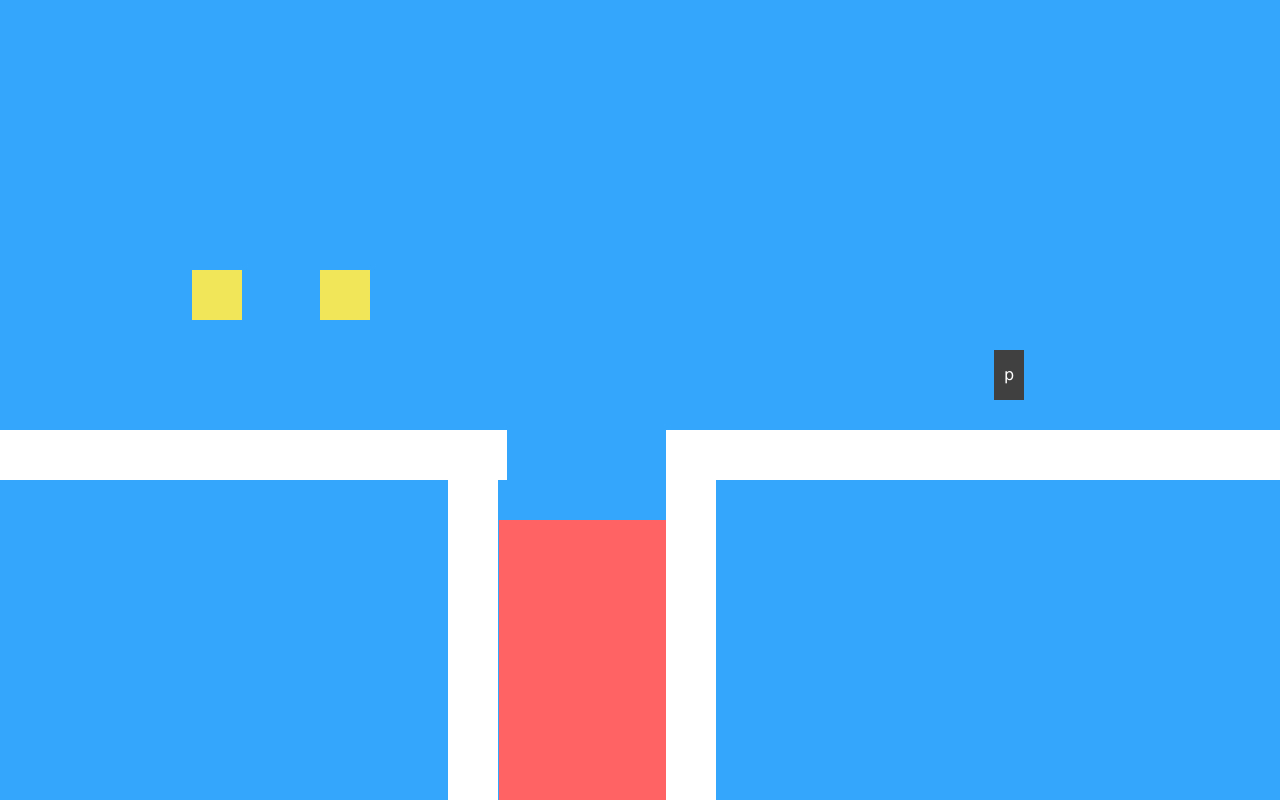
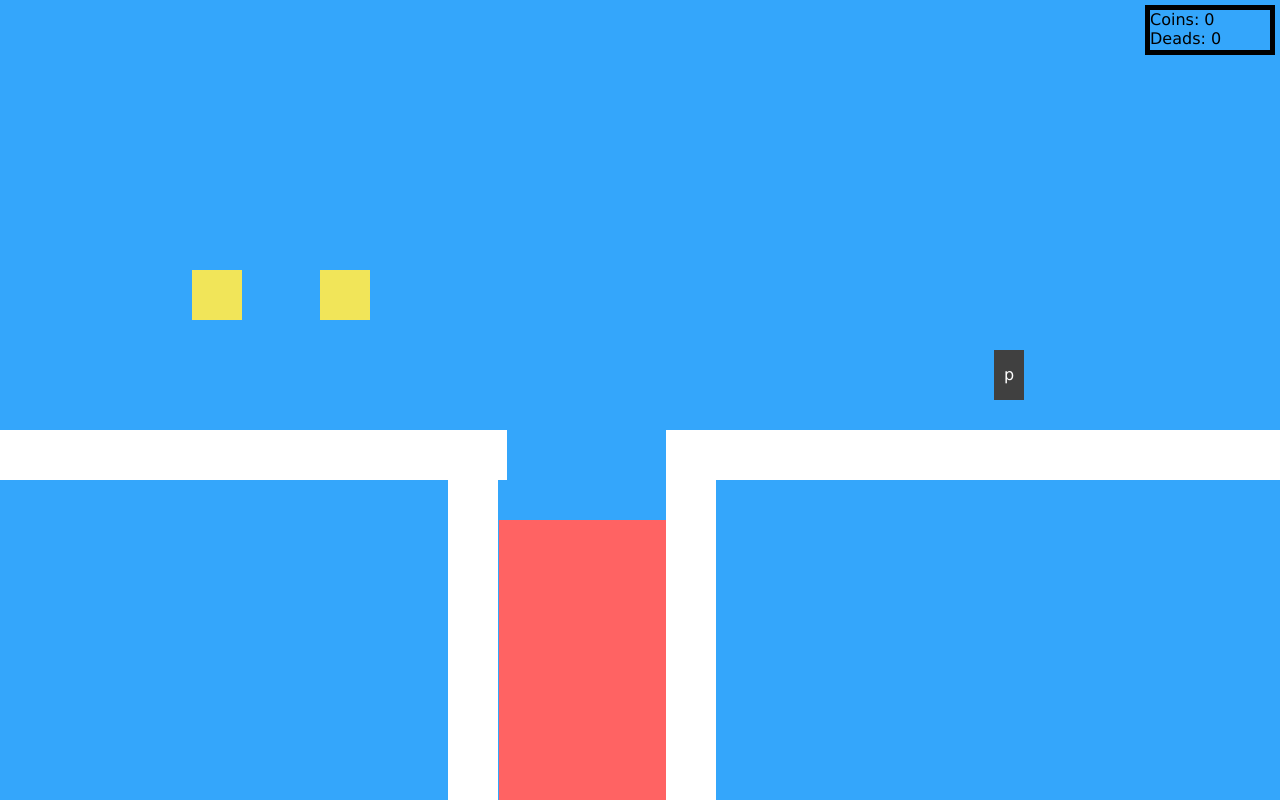
Before and after one commit to levidurfee/lava, a website: page src/board.html in a window 1280 px wide. Drawn offline with Linux system fonts and the light colour scheme.

Commit message:
add html for scorebox

```diff
--- a/src/board.html
+++ b/src/board.html
@@ -29,10 +29,27 @@
 		.lava__1 {bottom: 0; left: 39%; height: 35%; width: 15%; z-index: -1; }
 
 		.player {width:30px;height:50px;color:#ffffff;line-height: 50px;text-align: center;font-family: Verdana,Geneva,sans-serif}
-		.player__1 {position: absolute;right:20%;bottom:50%;}
+    .player__1 {position: absolute;right:20%;bottom:50%;}
+
+    #score {
+      position:absolute;
+      top:5px;
+      right:5px;
+      width:120px;
+      height:40px;
+      border:5px solid #000;
+      font-family: Verdana,Geneva,sans-serif;
+    }
+    .score__tracker {display:inline;}
 	</style>
 </head>
 <body>
+  <div id="score">
+    Coins:
+    <div class="score__tracker" id="score__tracker--coins">0</div>
+    Deads:
+    <div class="score__tracker" id="score__tracker--deads">0</div>
+  </div>
 	<div class="coins coin coin__1"></div>
 	<div class="coins coin coin__2"></div>
 
--- a/src/es2015/index.js
+++ b/src/es2015/index.js
@@ -46,6 +46,10 @@ var Game = function () {
          * The score starts at 0
          */
         this.score = 0;
+        /**
+        * The deads starts at 0
+        */
+        this.deads = 0;
     }
     /**
     * @param {event} e Get the onkeydown event
@@ -87,7 +91,7 @@ var Game = function () {
             * did player think the lava was kool-aid and now much ded.
             * must check for these things.
             */
-            this.checkWinner(playerLocation, this.coinsLocation, this.incrementScore);
+            this.checkWinner(playerLocation, this.coinsLocation);
             this.checkLava(playerLocation, this.lavaLocation);
         }
         /**
--- a/src/index.js
+++ b/src/index.js
@@ -39,6 +39,10 @@ class Game {
          * The score starts at 0
          */
         this.score = 0;
+        /**
+        * The deads starts at 0
+        */
+        this.deads = 0;
     }
     /**
     * @param {event} e Get the onkeydown event
@@ -79,7 +83,7 @@ class Game {
         * did player think the lava was kool-aid and now much ded.
         * must check for these things.
         */
-        this.checkWinner(playerLocation, this.coinsLocation, this.incrementScore);
+        this.checkWinner(playerLocation, this.coinsLocation);
         this.checkLava(playerLocation, this.lavaLocation);
     }
     /**
```
Also changed, not shown: src/index.ts (+7 -1 lines).
